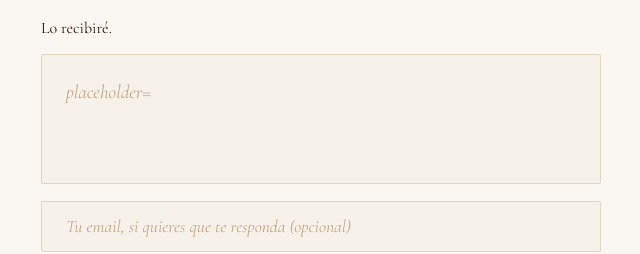
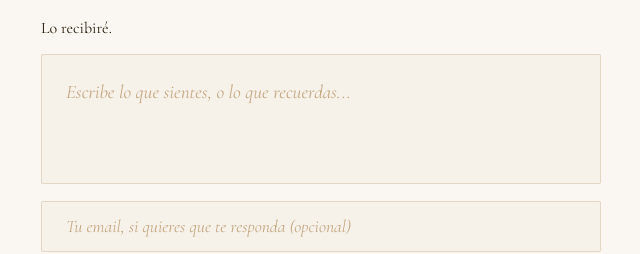
Before and after one commit to hdsedano/lovelove, an Astro site: page / in a window 1280 px wide. Shown: the part 3358-3612 px from the top of the page, without its empty margins (319-959 px from the left). Built offline with nearby package versions, Linux system fonts and the light colour scheme; Astro itself is replaced by a stand-in of ours.

Commit message:
fix: Correct placeholder attribute syntax in textarea element

```diff
--- a/src/pages/index.astro
+++ b/src/pages/index.astro
@@ -378,7 +378,7 @@ const description = "Es tan sencillo, por siempre amor, para siempre amor.";
   <form action="https://formspree.io/f/xaqzyznw" method="POST">
     <textarea
       name="reflexion"
-      placeholder="placeholder="Escribe lo que sientes, o lo que recuerdas..."
+      placeholder="Escribe lo que sientes, o lo que recuerdas..."
     ></textarea>
     <div class="email-campo">
       <input
```
